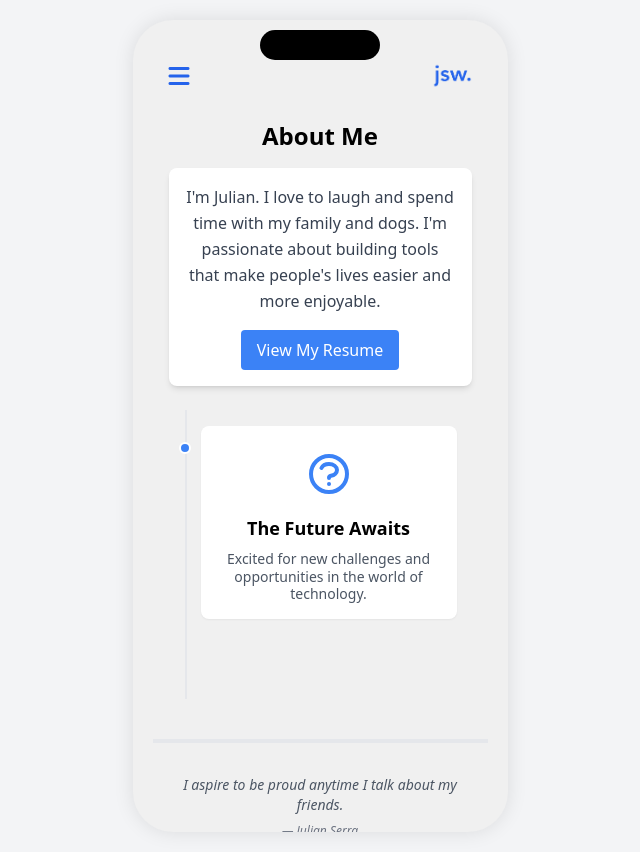
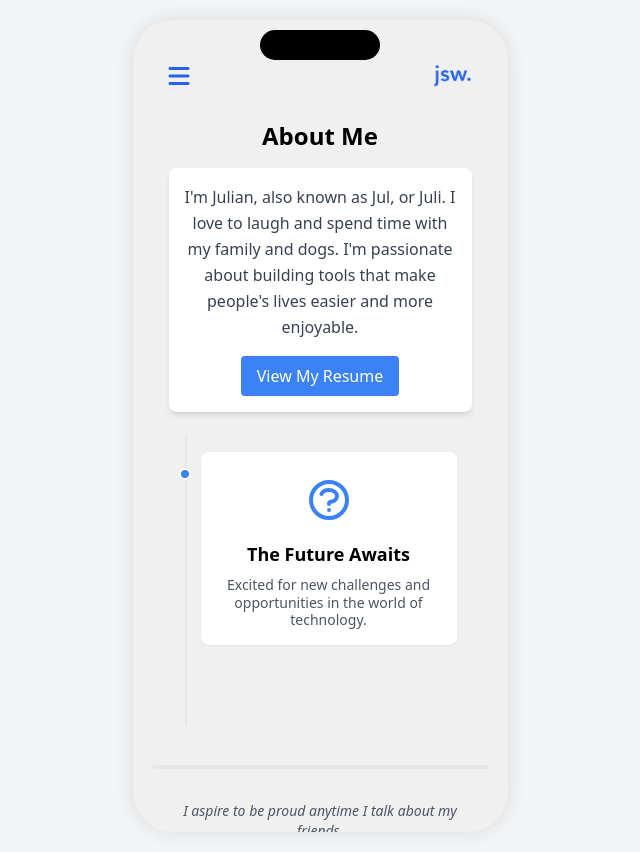
Before and after one commit to julyanserra/julianserra, a Flask app: template templates/about.html in a window 1280 px wide. Shown: the whole page, without its empty margins (320-960 px from the left). Run offline with Flask 2, Linux system fonts and the light colour scheme; the template is opened without the code that fills it, so the values that code supplies are empty; parts of the project's set-up code (start-up, migrations or seed data) failed here and were passed over; some libraries are stand-ins or nearby versions.

```diff
--- a/templates/about.html
+++ b/templates/about.html
@@ -6,7 +6,7 @@
     <div class="bg-white shadow-md rounded-lg overflow-hidden mb-6">
         <div class="p-4">
             <p class="text-gray-700 leading-relaxed mb-4">
-                I'm Julian. I love to laugh and spend time with my family and dogs. I'm passionate about building tools that make people's lives easier and more enjoyable.
+                I'm Julian, also known as Jul, or Juli. I love to laugh and spend time with my family and dogs. I'm passionate about building tools that make people's lives easier and more enjoyable.
             </p>
             <div class="text-center">
                 <a href="/static/JulianSerraResume.pdf" class="inline-block bg-blue-500 text-white px-4 py-2 rounded hover:bg-blue-600 transition duration-300">View My Resume</a>
--- a/templates/generate_page.html
+++ b/templates/generate_page.html
@@ -4,7 +4,7 @@
     <h1 class="text-3xl font-bold mb-6">Generate Page</h1>
     <p class="text-gray-600 mb-8 text-lg">Use AI to create interactive gadget pages like a golf foursome randomizer, a recipe converter, or a workout timer.</p>
 
-    <form id="generatePageForm" action="{{ url_for('generate_page') }}" method="post" class="space-y-6 mb-16 bg-white shadow-lg rounded-lg p-8 border border-indigo-100">
+    <form id="generatePageForm" action="http://159.223.152.111/projects/generate_page" method="post" class="space-y-6 mb-16 bg-white shadow-lg rounded-lg p-8 border border-indigo-100">
         <div>
             <label for="page_title" class="block text-sm font-medium text-gray-700 mb-1">Page Title:</label>
             <input type="text" id="page_title" name="page_title" required class="mt-1 block w-full rounded-md border border-gray-300 shadow-sm focus:border-indigo-500 focus:ring focus:ring-indigo-200 focus:ring-opacity-50 text-lg px-4 py-2">
```
